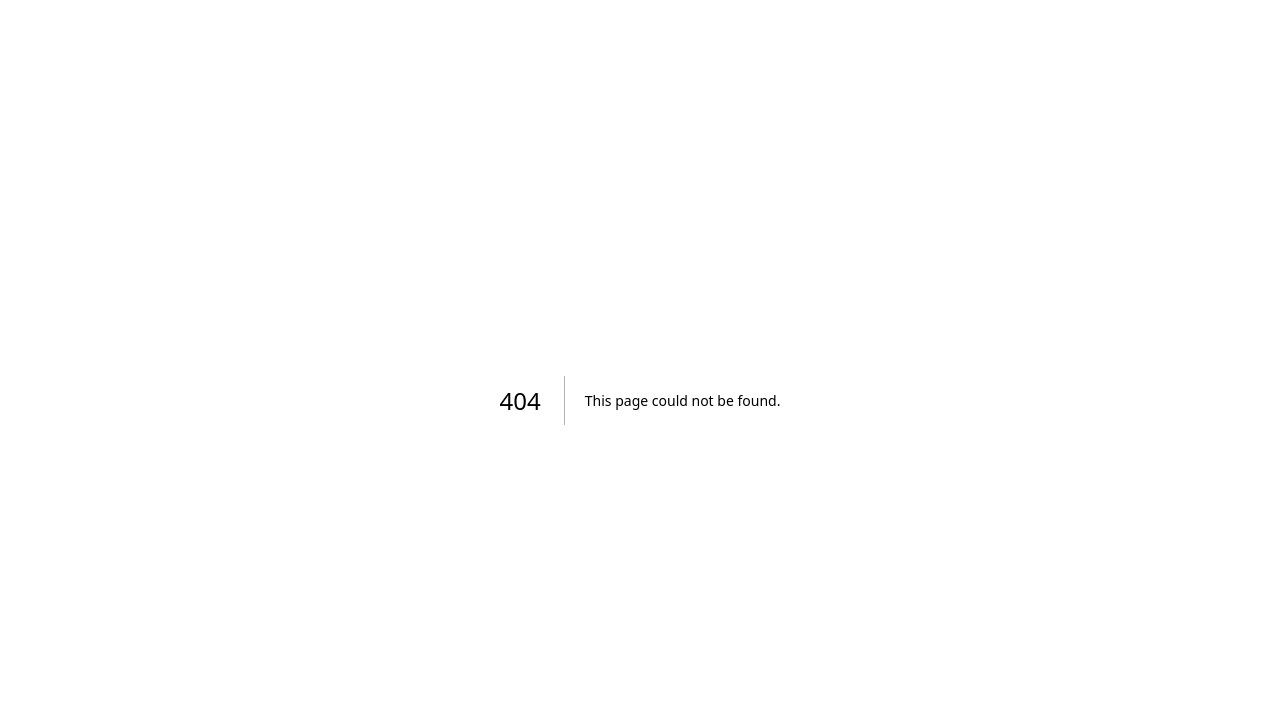
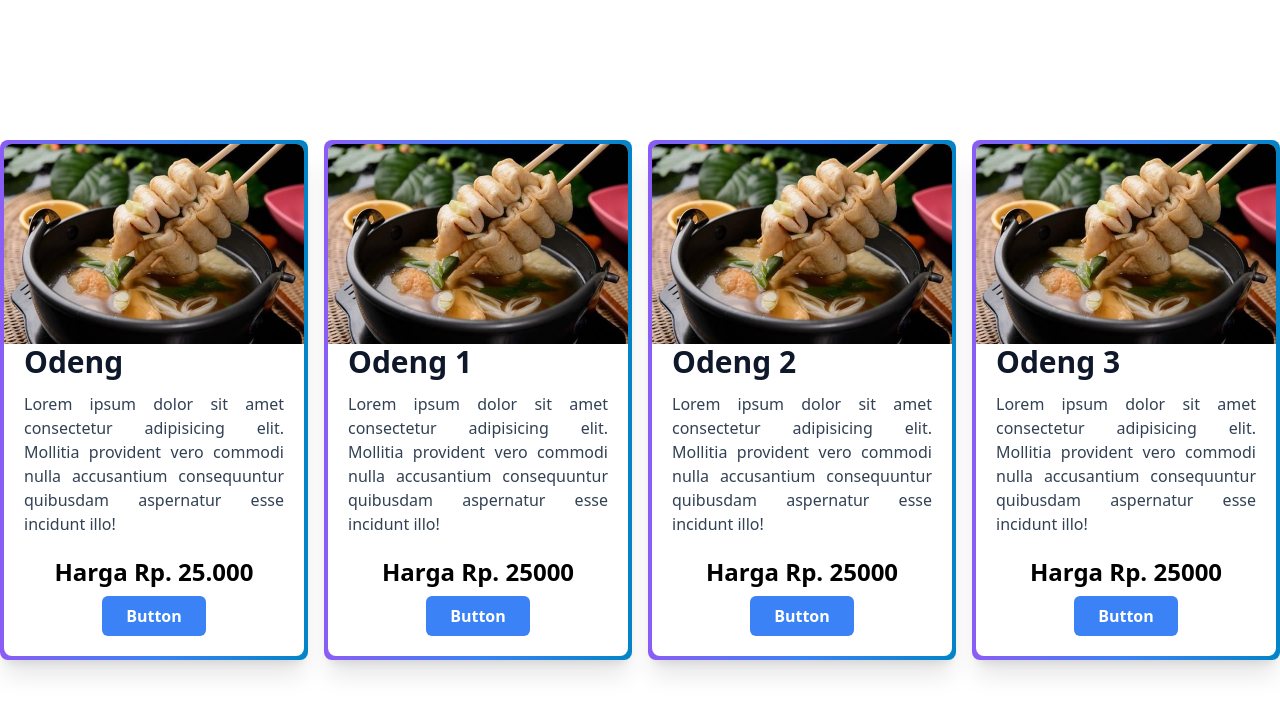
Before and after one commit to 20awm/relearn-nextjs, a Next.js app: page /products in a window 1280 px wide. Before the commit this address had no page. Shown: the top 714 px of the page. Built offline with nearby package versions, Linux system fonts and the light colour scheme.

Commit message:
update nested component

```diff
--- /dev/null
+++ b/src/components/molecules/CardProduct/index.js
@@ -0,0 +1,40 @@
+import Button from "@/components/atoms/Button";
+import React from "react";
+
+export default function CardProduct({ children }) {
+  return (
+    <>
+      <div className="rounded-lg bg-gradient-to-r from-violet-500 via-blue-500 to bg-sky-600 p-1 shadow-xl">
+        <div className="w-full max-w-xs bg-white rounded-lg">{children}</div>
+      </div>
+    </>
+  );
+}
+
+function Header({ image }) {
+    return <img src={image} alt={image} className="rounded-t-lg" />
+}
+
+function Body({ title, desc }) {
+    return (
+        <div className="px-5 pb-5">
+            <h3 className="text-3xl font-bold text-slate-900">{title}</h3>
+            <p className="mt-3 text-slate-700 text-base text-justify">{desc}</p>
+        </div>
+    )
+}
+
+function Footer({price}) {
+    return (
+        <div className="flex flex-col items-center justify-center px-5 pb-5">
+            <span className="text-2xl font-semibold mb-2">Harga Rp. {price}</span>
+            <Button size={"W-full"} color="bg-blue-500">
+                Buy
+            </Button>
+        </div>
+    )
+}
+
+CardProduct.Header = Header
+CardProduct.Body = Body
+CardProduct.Footer = Footer
--- /dev/null
+++ b/src/pages/products/index.js
@@ -0,0 +1,54 @@
+import CardProduct from "@/components/molecules/CardProduct";
+import React from "react";
+
+const data = [
+  {
+    id: 1,
+    image: "images/odeng.jpg",
+    name: "Odeng 1",
+    desc:
+      "Lorem ipsum dolor sit amet consectetur adipisicing elit. Mollitia provident vero commodi nulla accusantium consequuntur quibusdam aspernatur esse incidunt illo!",
+    price: 25000,
+  },
+  {
+    id: 2,
+    image: "images/odeng.jpg",
+    name: "Odeng 2",
+    desc:
+      "Lorem ipsum dolor sit amet consectetur adipisicing elit. Mollitia provident vero commodi nulla accusantium consequuntur quibusdam aspernatur esse incidunt illo!",
+    price: 25000,
+  },
+  {
+    id: 3,
+    image: "images/odeng.jpg",
+    name: "Odeng 3",
+    desc:
+      "Lorem ipsum dolor sit amet consectetur adipisicing elit. Mollitia provident vero commodi nulla accusantium consequuntur quibusdam aspernatur esse incidunt illo!",
+    price: 25000,
+  },
+];
+
+const ProductsPage = () => {
+  return (
+    <div className="flex justify-center items-center min-h-screen gap-4">
+      <CardProduct>
+        <CardProduct.Header image={"images/odeng.jpg"} />
+        <CardProduct.Body
+          title={"Odeng"}
+          desc={`Lorem ipsum dolor sit amet consectetur adipisicing elit. Mollitia provident vero commodi nulla accusantium consequuntur quibusdam aspernatur esse incidunt illo!`}
+        />
+        <CardProduct.Footer price={"25.000"} />
+      </CardProduct>
+
+      {data.map((item) => (
+        <CardProduct key={item.id}>
+          <CardProduct.Header image={item.image} />
+          <CardProduct.Body title={item.name} desc={item.desc} />
+          <CardProduct.Footer price={item.price} />
+        </CardProduct>
+      ))}
+    </div>
+  );
+};
+
+export default ProductsPage;
```
Also changed, not shown: public/images/odeng.jpg (added).
